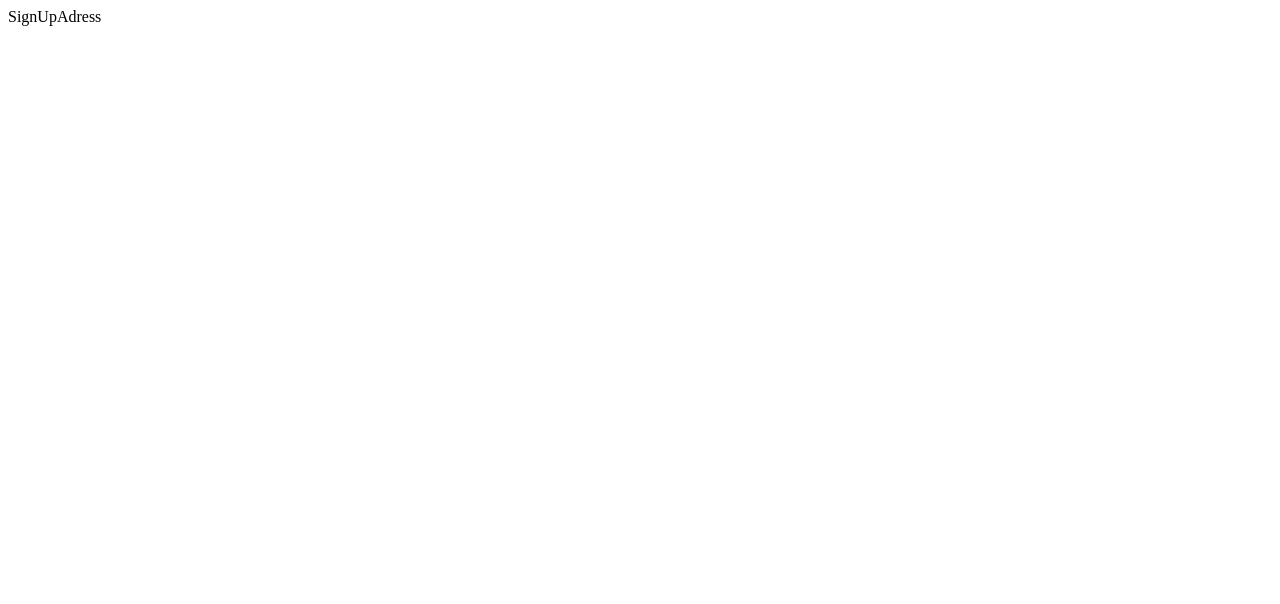
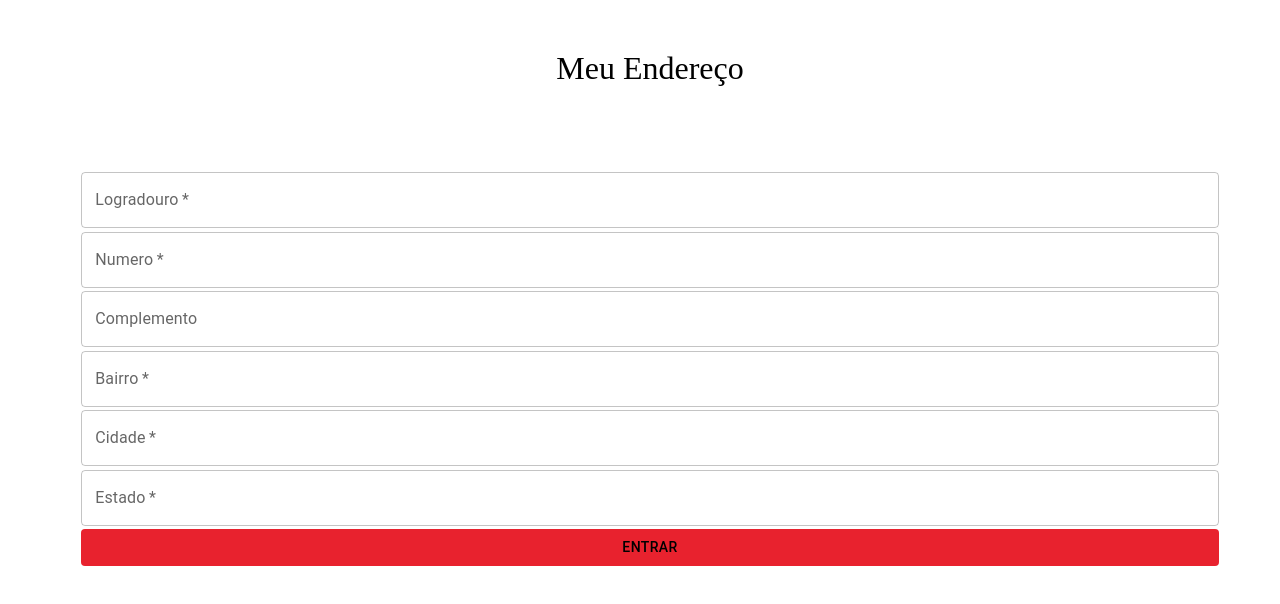
Before and after one commit to Matheus0351996/Labefood, a React (Create React App) app in the folder projeto-pessoal-labefood/: page /signUp/adress in a window 1280 px wide. Shown: the top 604 px of the page. Built offline with nearby package versions, Linux system fonts and the light colour scheme.

Commit message:
chore(inputs):add inputs e form na page signUpAdress

```diff
--- a/projeto-pessoal-labefood/src/Pages/SignUpAdress/signUpAdress.js
+++ b/projeto-pessoal-labefood/src/Pages/SignUpAdress/signUpAdress.js
@@ -1,10 +1,103 @@
-import React from "react";
+import React, { useState } from "react";
+import { ButtonStyled, InputMaterial, Main } from "./styled";
+import useForm from '../../Hooks/useForm'
 
 const SignUpAdress = () => {
+    const [logradouro, setLogradouro] =useState('');
+
+    const { form, onChange, cleanFields} = useForm ({
+        "street": "",
+        "number": "",
+        "neighbourhood": "",
+        "city": "",
+        "state": "",
+        "complement": ""
+    })
+
+    const onSubmitFormAdress = (event) => {
+        event.preventDefault()
+        console.log(form);
+    }
+
+
+
+
+
+
     return(
-        <div>
-            SignUpAdress
-        </div>
+        <Main>
+            <p>Meu Endereço</p>
+            <form onSubmit={onSubmitFormAdress}>
+            <InputMaterial
+                id="outlined-basic"
+                label={"Logradouro"}
+                name='street'
+                type={'text'}
+                value = {form.street}
+                variant="outlined"
+                placeholder={'Rua/Av'}
+                onChange={onChange}
+                required
+            />
+            <InputMaterial
+                id="outlined-basic"
+                label={"Numero"}
+                name='number'
+                type={'number'}
+                value = {form.number}
+                variant="outlined"
+                placeholder={'Número'}
+                onChange={onChange}
+                required
+            />
+            <InputMaterial
+                id="outlined-basic"
+                label={"Complemento"}
+                name='complement'
+                type={'text'}
+                value = {form.complement}
+                variant="outlined"
+                placeholder={'Apto/Bloco'}
+                onChange={onChange}
+            />
+
+            <InputMaterial
+                id="outlined-basic"
+                label={"Bairro"}
+                name='neighbourhood'
+                type={'text'}
+                value = {form.neighbourhood}
+                variant="outlined"
+                placeholder={'Bairro'}
+                onChange={onChange}
+                required
+            />
+            <InputMaterial
+                id="outlined-basic"
+                label={"Cidade"}
+                name='city'
+                type={'text'}
+                value = {form.city}
+                variant="outlined"
+                placeholder={'Cidade'}
+                onChange={onChange}
+                required
+            />
+            <InputMaterial
+                id="outlined-basic"
+                label={"Estado"}
+                name='state'
+                type={'text'}
+                value = {form.state}
+                variant="outlined"
+                placeholder={'Estado'}
+                onChange={onChange}
+                required
+            />
+              <ButtonStyled type="submit">Entrar</ButtonStyled>
+            </form>
+
+        </Main>
     )
 }
 export default SignUpAdress
--- a/projeto-pessoal-labefood/src/Pages/SignUpAdress/styled.js
+++ b/projeto-pessoal-labefood/src/Pages/SignUpAdress/styled.js
@@ -1,3 +1,4 @@
+import { Button, TextField } from "@mui/material";
 import styled from "styled-components";
 
 export const Main = styled.main`
@@ -21,3 +22,13 @@
     font-size:2rem;
 }
 `
+
+export const InputMaterial =styled(TextField)`
+width: 100%;
+`
+export const ButtonStyled = styled(Button)`
+ &&{
+    color:#000;
+    background-color:#E8222E;
+ }
+`
```
